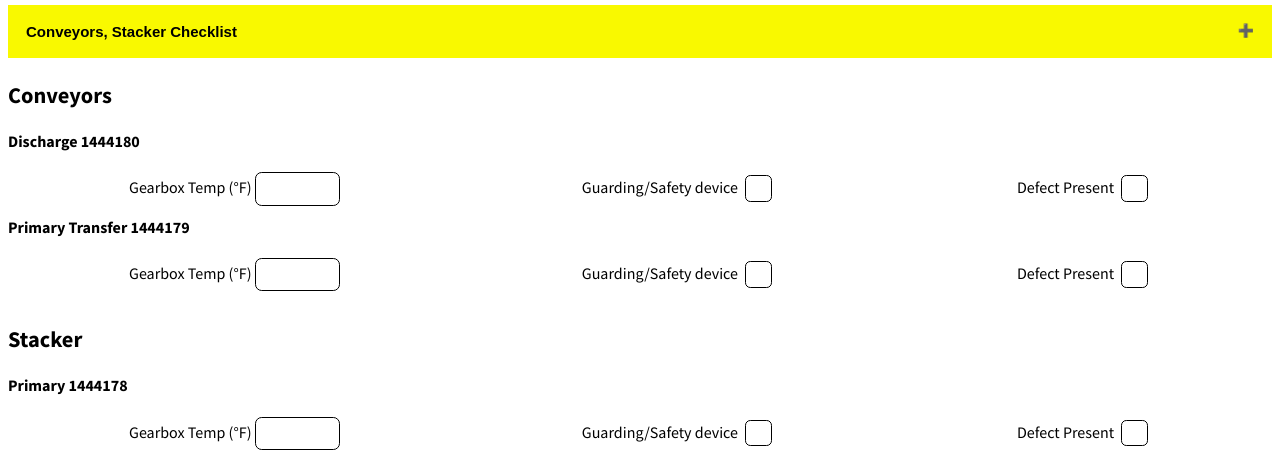
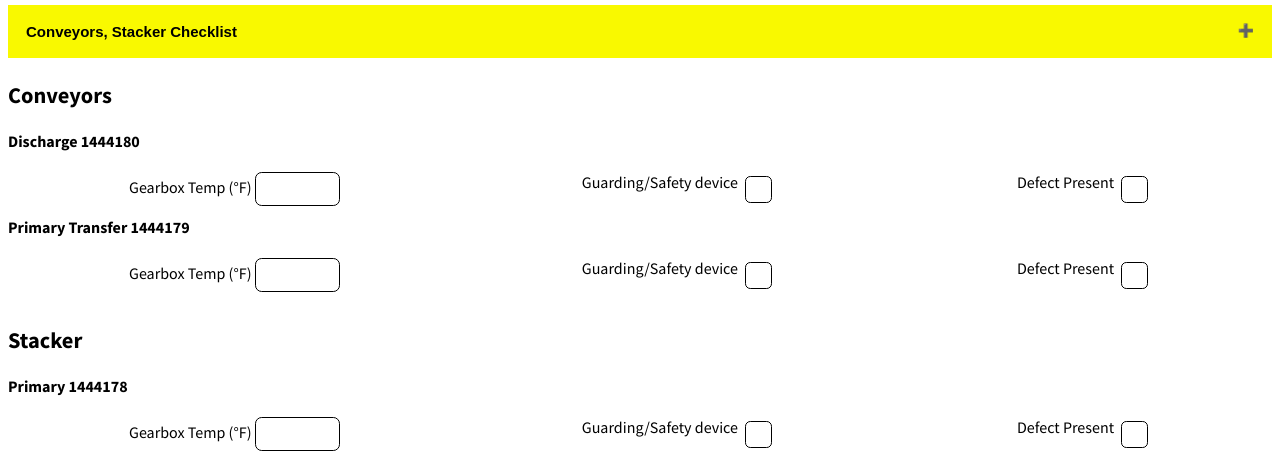
Before and after one commit to juanitosol/LafargeForms, a website: page views/primaryCheklist.html in a window 1280 px wide. Shown: the part 306-764 px from the top of the page. Drawn offline with nearby package versions, Linux system fonts and the light colour scheme.

Commit message:
More optimizations

```diff
--- a/public/css/app.css
+++ b/public/css/app.css
@@ -213,6 +213,7 @@ select{
 input[type="checkbox"], input[type="radio"]{
     -webkit-appearance: none;
     appearance: none;
+    color: #009c74;
 }
 input[type="checkbox"] {
     position: relative;
@@ -220,13 +221,13 @@ input[type="checkbox"] {
     height: 2em;
     border: 1px solid black;
     border-radius: 20%;
-    vertical-align: -12px;
-    color: #009c74;
+    vertical-align: -20px;
+
 }
 input[type="checkbox"]::before {
     content: "✔";
-    position: absolute;
-    font-size: 2em;
+    position: relative;
+    font-size: 2.5em;
     right: 2px;
     top: -0.3em;
     visibility: hidden;
--- a/public/js/displayPrompt.js
+++ b/public/js/displayPrompt.js
@@ -9,6 +9,9 @@ function displayPrompt(promptId, validateId, priorityId) {
         x.style.display = "flex";
         x.style.justifyContent = "flex-start"
         document.getElementById(validateId).required = true;
-        document.getElementbyId(priorityId).required = true;
+        document.getElementById(validateId).focus();
+        document.getElementbyId(priorityId).setAttribute("required")
     }
 }
+
+// https://stackoverflow.com/questions/6048710/can-i-apply-the-required-attribute-to-select-fields-in-html5/6048891
```
Also changed, not shown: views/primaryCheklist.html (+0 -3 lines).
